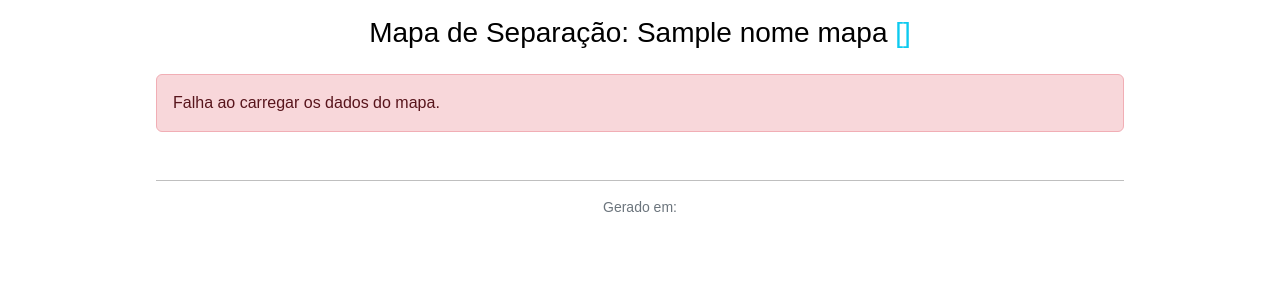
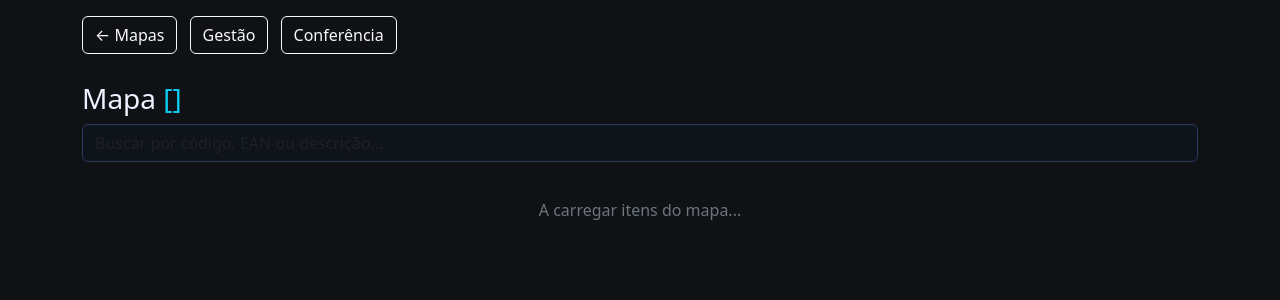
Before and after one commit to Luangscruznfe/confie-apps, a Flask app: template conferencia_app/templates/mapa_detalhe_print.html in a window 1280 px wide. Shown: the top 300 px of the page. Run offline with Flask 3, Linux system fonts and the light colour scheme; the template is opened without the code that fills it: most values are stand-ins (such as "Sample title", 1, 10 or a date in 2020); some libraries are stand-ins or nearby versions.

Commit message:
denilson

```diff
--- a/conferencia_app/templates/mapa_detalhe_print.html
+++ b/conferencia_app/templates/mapa_detalhe_print.html
@@ -3,208 +3,171 @@
 <head>
     <meta charset="UTF-8">
     <meta name="viewport" content="width=device-width, initial-scale=1.0">
-    <title>Mapa {{ numero_carga }} (Visualização para Impressão)</title>
+    <title>Mapa {{ numero_carga }}</title>
     <link href="https://cdn.jsdelivr.net/npm/bootstrap@5.3.3/dist/css/bootstrap.min.css" rel="stylesheet">
     <style>
-        body {
-            background-color: white; /* Fundo branco */
-            color: black; /* Texto preto */
-            font-family: Arial, sans-serif; /* Fonte mais comum para impressão */
+        :root {
+            --bg: #0f1115;       /* Fundo principal */
+            --panel: #161a22;    /* Cor de fundo dos cards */
+            --panel-2: #121722;  /* Cor de fundo do cabeçalho dos cards */
+            --ink: #ecf2ff;      /* Cor de texto principal (branco) */
+            --muted: #aab8d0;    /* Cor para texto secundário, um pouco mais claro */
+            --line: #2a364a;     /* Linhas e bordas */
+            --ok: #1f9d61;       /* Cor para "OK" / Sucesso */
+            --ok-bg: rgba(35, 171, 103, .18); /* Fundo para itens "OK" */
+            --err: #ef4444;      /* Cor para "Erro" / Falta */
+            --err-bg: rgba(239, 68, 68, .18); /* Fundo para itens "Faltou" */
+            --warn: #ffd166;     /* Cor para Alerta / Foco */
+            --input-bg: #0f141b; /* Fundo dos inputs */
+            --input-line: #2a3b5e; /* Borda dos inputs */
+            --chip: #233049;     /* Cor de tags/chips */
         }
-        .container {
-            max-width: 992px; /* Largura para impressão */
+        body { background-color: var(--bg); color: var(--ink); }
+        .card { background-color: var(--panel); border-color: var(--line); }
+        .card-header { background-color: var(--panel-2); font-weight: 700; border-bottom-color: var(--line); }
+        .list-group-item { background-color: var(--panel); border-color: #222c3f; }
+        .list-group-item.separado { background-color: var(--ok-bg); }
+        .list-group-item.faltou { background-color: var(--err-bg); }
+        .form-control, .input-group-text, .modal-content {
+            background-color: var(--input-bg); color: var(--ink); border-color: var(--input-line);
         }
-        .sticky-top-bar, nav {
-            display: none; /* Esconde a barra superior e navegação em modo de impressão */
+        .form-control:focus {
+            background-color: var(--input-bg); color: var(--ink); border-color: var(--warn);
+            box-shadow: 0 0 0 0.25rem rgba(255, 209, 102, 0.25);
         }
-        .card {
-            background-color: white;
-            border: 1px solid #ddd; /* Borda suave */
-            margin-bottom: 15px;
+        .btn-close { filter: invert(1); }
+        .sticky-top-bar { position: sticky; top: 0; z-index: 1020; background: var(--bg); padding: .75rem 0; }
+        /* ===== PONTO DA CORREÇÃO AQUI ===== */
+        .small-mono {
+            font-family: ui-monospace, Menlo, Consolas, monospace;
+            font-size: 0.9rem;
+            color: var(--ink);
+            font-weight: bold; /* Adicionado negrito aqui */
         }
-        .card-header {
-            background-color: #f0f0f0; /* Fundo cinza claro para o cabeçalho do grupo */
-            color: black;
-            border-bottom: 1px solid #ddd;
-            padding: 10px 15px;
-            font-size: 1.1rem;
-            display: flex; /* Para alinhar bem os elementos do header */
-            justify-content: space-between;
-            align-items: center;
-        }
-        .grupo-titulo {
-            color: #333; /* Cor mais escura para o título do grupo */
-            font-weight: bold;
-            font-size: 1.2em; /* Título do grupo um pouco maior */
-        }
-        .list-group-item {
-            background-color: white;
-            border: 1px solid #eee; /* Borda mais clara entre itens */
-            color: black;
-            padding: 10px 15px;
-            display: flex;
-            justify-content: space-between;
-            align-items: center;
-            flex-wrap: wrap; /* Para responsividade */
-        }
-        .list-group-item.separado {
-            background-color: #e6ffe6; /* Verde claro para separado */
-        }
-        .list-group-item.faltou {
-            background-color: #ffe6e6; /* Vermelho claro para falta */
-        }
-        .list-group-item.pendente {
-            background-color: #fff9e6; /* Amarelo claro para pendente */
-        }
-        .small-mono {
-            font-family: Arial, sans-serif; /* Descrição com fonte normal */
-            font-size: 1.1em; /* Descrição maior */
-            color: #333; /* Preto mais suave para descrição */
-            font-weight: normal;
-            flex-grow: 1; /* Permite que o texto ocupe mais espaço */
-        }
-        .fw-bold {
-            font-weight: bold;
-        }
-        .text-info {
-            color: #007bff; /* Azul padrão para quantidades */
-        }
-        .text-danger {
-            color: #dc3545; /* Vermelho padrão para quantidades com falta */
-        }
-        .text-warning {
-            color: #ffc107; /* Amarelo padrão para observações */
-        }
-        .badge {
-            font-size: 0.8em;
-            padding: 0.3em 0.6em;
-            border-radius: 0.25rem;
-            margin-right: 5px;
-        }
-        .badge.bg-success { background-color: #28a745 !important; color: white !important; }
-        .badge.bg-danger { background-color: #dc3545 !important; color: white !important; }
-        .badge.bg-warning { background-color: #ffc107 !important; color: black !important; }
-
-        /* Oculta os controles de interação (checkbox, botões) na versão de impressão */
-        .form-check-switch, .d-flex.flex-wrap.gap-3.align-items-center > button, .input-group {
-            display: none;
-        }
-
-        /* Ajustes para o motorista/separador */
-        .separador-info {
-            font-size: 0.9em;
-            color: #555;
-            margin-top: 5px;
-        }
-
-        /* Estilo para quando a observação está vazia, para não aparecer */
-        .obs-vazia {
-            display: none;
-        }
+        /* =================================== */
+        .form-check-input:checked { background-color: var(--ok); border-color: var(--ok); }
+        .list-group-item .flex-grow-1 .fw-bold { color: var(--ink); }
     </style>
 </head>
 <body>
+<div class="container py-3">
+    <nav class="mb-3">
+        <a class="btn btn-outline-light me-2" href="/mapa">← Mapas</a>
+        <a class="btn btn-outline-light me-2" href="/gestao">Gestão</a>
+        <a class="btn btn-outline-light" href="/conferencia">Conferência</a>
+    </nav>
+    <div class="sticky-top-bar">
+        <h3 class="mb-2">Mapa <span class="text-info">{{ numero_carga }}</span></h3>
+        <input id="busca" class="form-control" placeholder="Buscar por código, EAN ou descrição...">
+        <div id="resumo" class="text-secondary small mt-2"></div>
+    </div>
+    <div id="grupos-container" class="mt-3">
+        <p class="text-center text-secondary">A carregar itens do mapa...</p>
+    </div>
+</div>
 
-<div class="container py-3">
-    <h3 class="mb-4 text-center">
-        Mapa de Separação: {{ nome_mapa or 'Mapa' }} <span class="text-info">{{ numero_carga }}</span>
-    </h3>
-
-    <div id="grupos-container" class="mt-3">
-        <p class="text-center text-secondary">Carregando dados para impressão...</p>
+<div class="modal fade" id="modalFaltou" tabindex="-1">
+    <div class="modal-dialog">
+        <div class="modal-content">
+            <div class="modal-header">
+                <h5 class="modal-title" id="modalFaltouLabel">Registrar Falta Parcial</h5>
+                <button type="button" class="btn-close" data-bs-dismiss="modal"></button>
+            </div>
+            <div class="modal-body">
+                <p>Produto: <strong id="modal-produto-nome"></strong></p>
+                <p>Pedido: <span id="modal-qtd-pedida" class="fw-bold text-info"></span></p>
+                <div class="mb-3">
+                    <label for="modal-qtd-separada" class="form-label">Quantidade que foi separada:</label>
+                    <input type="number" class="form-control" id="modal-qtd-separada" placeholder="Ex: 9">
+                </div>
+                <input type="hidden" id="modal-item-id">
+            </div>
+            <div class="modal-footer">
+                <button type="button" class="btn btn-secondary" data-bs-dismiss="modal">Cancelar</button>
+                <button type="button" class="btn btn-primary" onclick="salvarFalta()">Salvar</button>
+            </div>
+        </div>
     </div>
-
-    <hr class="mt-5 mb-3">
-    <p class="text-center small text-secondary">Gerado em: <span id="data-geracao"></span></p>
-
 </div>
 
 <script src="https://cdn.jsdelivr.net/npm/bootstrap@5.3.3/dist/js/bootstrap.bundle.min.js"></script>
 <script>
     const NUMERO_CARGA = {{ numero_carga | tojson }};
     let STATE = { grupos: [], itens: [] };
+    let modalFaltou;
 
     function badge(text, className) { return `<span class="badge ${className} me-1">${text}</span>`; }
 
     function renderItens() {
         const container = document.getElementById('grupos-container');
+        const query = document.getElementById('busca').value.toLowerCase().trim();
         let html = '';
+        let total = 0, marcados = 0;
 
         STATE.grupos.forEach(grupo => {
-            const itensDoGrupo = STATE.itens.filter(it => it.grupo_codigo === grupo.grupo_codigo);
+            const itensFiltrados = STATE.itens.filter(it => {
+                if (it.grupo_codigo !== grupo.grupo_codigo) return false;
+                if (!query) return true;
+                const searchable = `${it.codigo || ''} ${it.cod_barras || ''} ${it.descricao || ''}`.toLowerCase();
+                return searchable.includes(query);
+            });
 
-            if (itensDoGrupo.length === 0) return;
+            if (itensFiltrados.length === 0) return;
 
-            const nomeSeparador = grupo.separador_nome || 'Não atribuído';
+            const nomeSeparador = grupo.separador_nome || '';
 
             html += `
                 <div class="card mb-3">
                     <div class="card-header">
-                        <div class="grupo-titulo">
-    			            ${grupo.grupo_codigo} &mdash; ${grupo.grupo_titulo || 'Sem Título'}
-			            </div>
-                        <div class="separador-info">Separador: ${nomeSeparador}</div>
+                        <div class="d-flex justify-content-between align-items-center mb-2">
+                            <div><strong>${grupo.grupo_codigo}</strong> — ${grupo.grupo_titulo || ''}</div>
+                            <div>
+                                <button class="btn btn-sm btn-success" onclick="marcarGrupo('${grupo.grupo_codigo}', true)">Marcar</button>
+                                <button class="btn btn-sm btn-outline-light" onclick="marcarGrupo('${grupo.grupo_codigo}', false)">Desmarcar</button>
+                            </div>
+                        </div>
+                        <div class="input-group input-group-sm">
+                            <span class="input-group-text">Separador:</span>
+                            <input type="text" class="form-control" id="separador-${grupo.grupo_codigo}" value="${nomeSeparador}">
+                            <button class="btn btn-outline-info" onclick="salvarSeparador('${grupo.grupo_codigo}')">Salvar</button>
+                        </div>
                     </div>
                     <div class="list-group list-group-flush">`;
 
-            itensDoGrupo.forEach(it => {
-                let itemClasses = "list-group-item";
+            itensFiltrados.forEach(it => {
+                total++;
+                if (it.separado) marcados++;
+
+                let itemClasses = "list-group-item d-flex flex-column flex-md-row justify-content-between gap-3 p-3";
                 if (it.separado) itemClasses += " separado";
                 if (it.faltou) itemClasses += " faltou";
-                if (it.pendente) itemClasses += " pendente";
 
                 const descCompleta = [it.cod_barras, it.codigo, it.descricao, it.fabricante].filter(Boolean).join(' ');
                 const qtdPedida = `${it.qtd_unidades || ''} ${it.unidade || ''} ${it.pack_qtd > 1 ? `(C/${it.pack_qtd})` : ''}`.trim();
-
-                let qtdExibida = `<span class="text-info fw-bold">${qtdPedida}</span>`;
-                if (it.faltou && it.qtd_separada != null) {
-                    qtdExibida = `<span class="text-danger fw-bold">Separado: ${it.qtd_separada} de ${it.qtd_unidades}</span>`;
-                }
-
-                // Exibição da observação (se houver)
-                const obsInfo = it.observacao ? `<div class="small text-warning mt-1"><strong>OBS:</strong> ${it.observacao}</div>` : `<div class="obs-vazia"></div>`;
+                const qtdInfo = it.faltou && it.qtd_separada != null ?
+                    `<span class="text-danger">Separado: ${it.qtd_separada} de ${it.qtd_unidades}</span>` :
+                    `<span class="text-info">${qtdPedida}</span>`;
 
                 html += `
                     <div class="${itemClasses}" id="item-${it.id}">
                         <div class="flex-grow-1">
                             <div class="small-mono">${descCompleta}</div>
-                            <div class="mt-1">${qtdExibida}</div>
-                            ${obsInfo}
-                            <div class="mt-2">
+                            <div class="fw-bold">${qtdInfo}</div>
+                            <div class="mt-1">
                                 ${it.separado ? badge('Separado', 'bg-success') : ''}
                                 ${it.faltou ? badge('Faltou', 'bg-danger') : ''}
-                                ${it.pendente ? badge('Pendente', 'bg-warning text-dark') : ''}
                             </div>
                         </div>
-                        </div>`;
+                        <div class="d-flex flex-wrap gap-3 align-items-center">
+                            <div class="form-check form-switch">
+                                <input class="form-check-input" type="checkbox" ${it.separado ? 'checked' : ''} onchange="atualizarItem(${it.id}, { separado: this.checked })">
+                                <label class="form-check-label">OK</label>
+                            </div>
+                            <button class="btn btn-sm btn-warning" onclick="abrirModalFaltou(${it.id})">Faltou</button>
+                        </div>
+                    </div>`;
             });
             html += `</div></div>`;
         });
 
-        container.innerHTML = html || '<div class="alert alert-secondary">Nenhum item encontrado para este mapa.</div>';
-
-        // Define a data de geração
-        document.getElementById('data-geracao').textContent = new Date().toLocaleString('pt-BR');
-    }
-
-    async function carregarDados() {
-        try {
-            const response = await fetch(`/api/mapa/${NUMERO_CARGA}`);
-            if (!response.ok) throw new Error('Falha ao carregar os dados do mapa.');
-            const data = await response.json();
-            STATE.grupos = data.grupos || [];
-            STATE.itens = data.itens || [];
-            renderItens();
-        } catch (error) {
-            document.getElementById('grupos-container').innerHTML = `<div class="alert alert-danger">${error.message}</div>`;
-        }
-    }
-
-    document.addEventListener('DOMContentLoaded', () => {
-        carregarDados();
-        // Em um cenário de impressão, você pode querer disparar a impressão automaticamente
-        // window.print();
-    });
-</script>
-</body>
-</html>
+        container.innerHTML = html || '<div class="alert alert-
```
